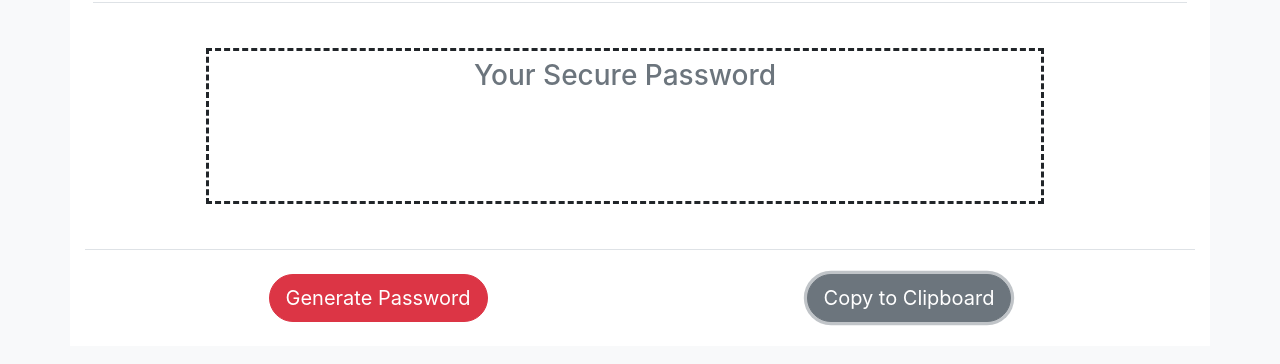
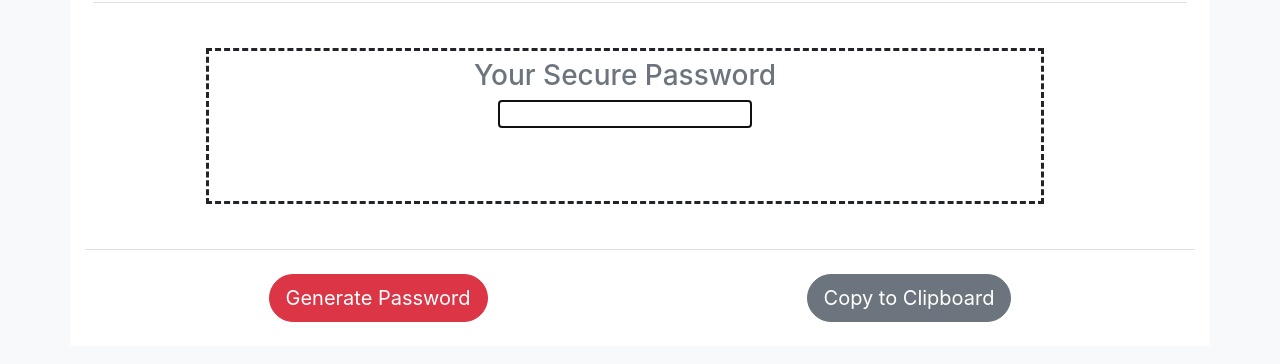
Before and after one commit to klangs34/password-generator, a plain HTML site: page index.html in a window 1280 px wide. Both pictures are taken after a click on the button "Copy to Clipboard". Shown: the part 180-544 px from the top of the page. Drawn offline with nearby package versions, Linux system fonts and the light colour scheme.

Commit message:
fix clipboard copy to automatically select password

```diff
--- a/index.html
+++ b/index.html
@@ -20,7 +20,9 @@
             <div class="w-75 overflow-auto p-2"
                 style="height: 150px; outline-style: dashed;">
                 <h3 class="text-muted text-center">Your Secure Password</h3>
-                <h2 id="password" class="text-center"></h2>
+                <div class="text-center">
+                    <input id="password" class="text-center" style="border: 0;" />
+                </div>
             </div>
         </div>
         <div class="row justify-content-around m-auto p-4 border-top">
--- a/password.js
+++ b/password.js
@@ -27,6 +27,7 @@ var showPass = document.getElementById('password');
 
 //clipboard copy function
 function copyText(event) {
+    showPass.select();
     document.execCommand("copy");
 }
 
@@ -117,6 +118,6 @@ function generatePass(event) {
         alert("At least 1 character type must be chosen!  Try again.")
     }
     //output password to browser
-    showPass.textContent = newPassword;
+    showPass.value = newPassword;
 
 }
```
